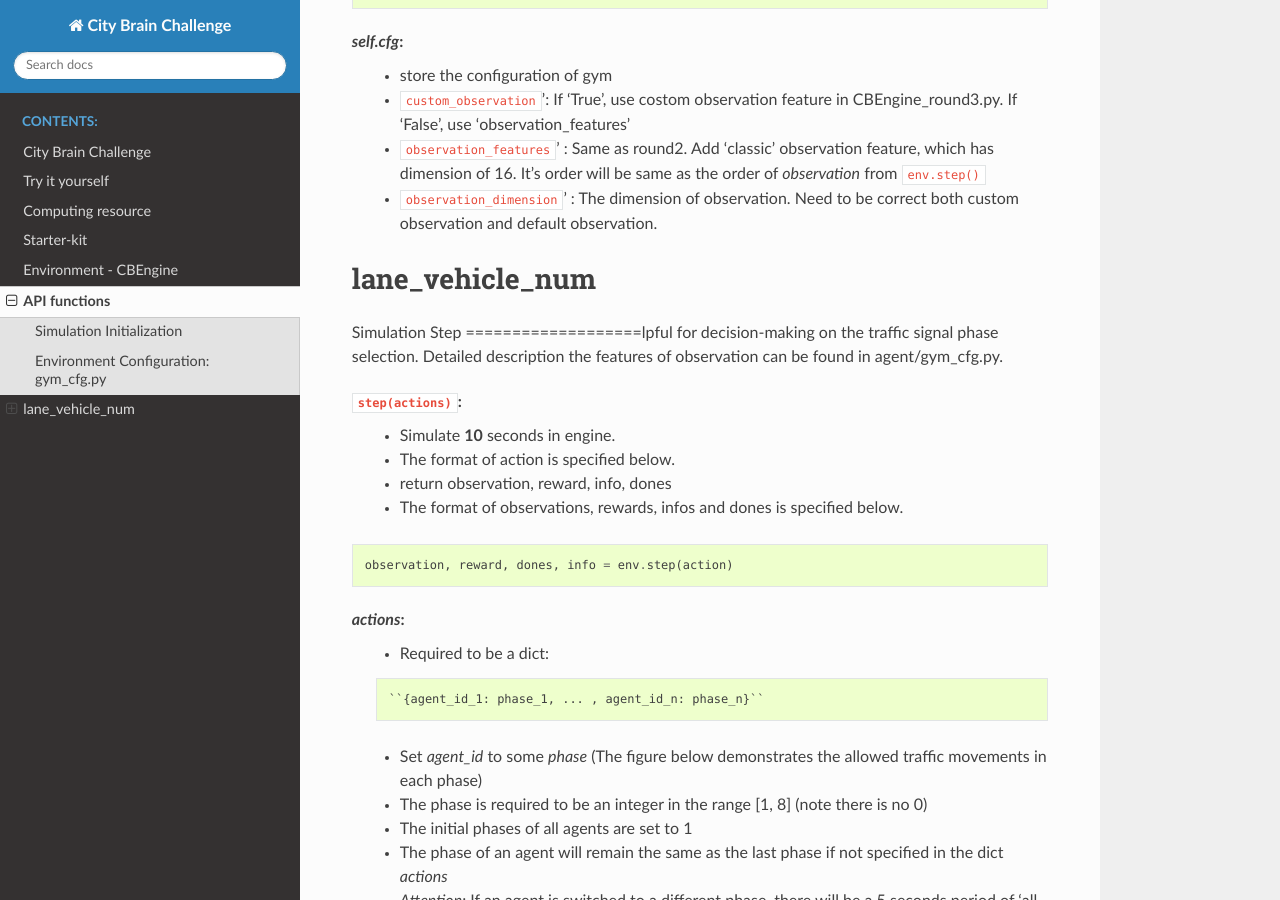
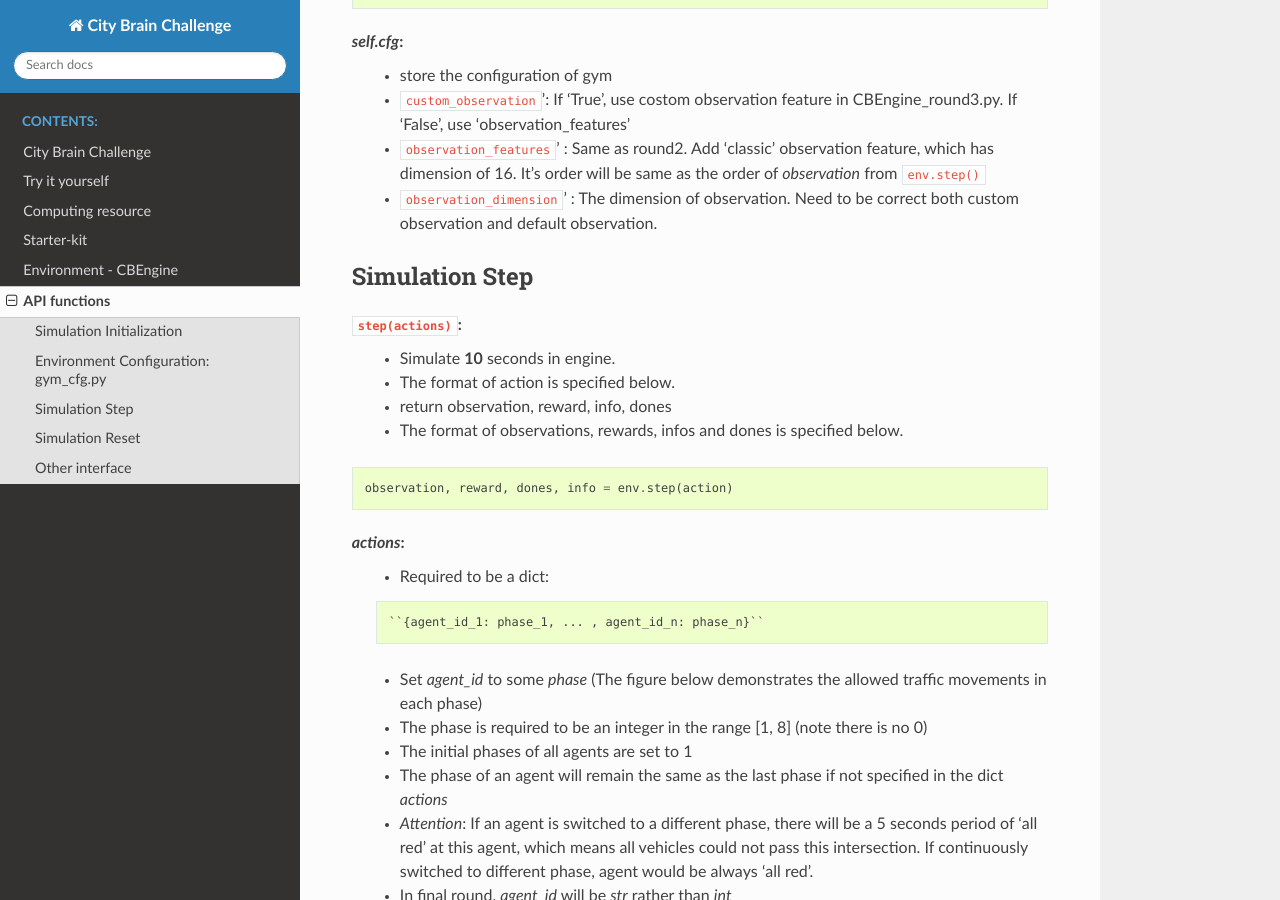
Before and after one commit to CityBrainChallenge/KDDCup2021-CityBrainChallenge, a Sphinx documentation site: the page built from docs/APIs.rst, in a window 1280 px wide and 900 px high, scrolled down 1879 px. Built offline with Sphinx 7.4.7 and the Read the Docs theme 2.0.0, drawn with Linux system fonts in a browser that asks for light colours.

Commit message:
Update APIs.rst

```diff
--- a/docs/APIs.rst
+++ b/docs/APIs.rst
@@ -105,10 +105,9 @@ Environment Configuration: gym_cfg.py
 
     - ``observation_dimension``' : The dimension of observation. Need to be correct both custom observation and default observation.
 
-lane_vehicle_num
 ===================
 Simulation Step
-===================lpful for decision-making on the traffic signal phase selection. Detailed description the features of observation can be found in agent/gym_cfg.py.
+===================
 
 
 ``step(actions)``:
```
